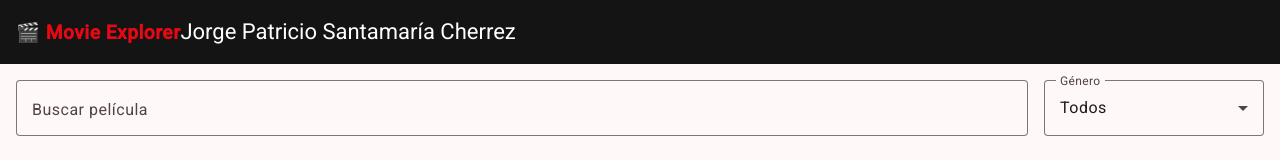
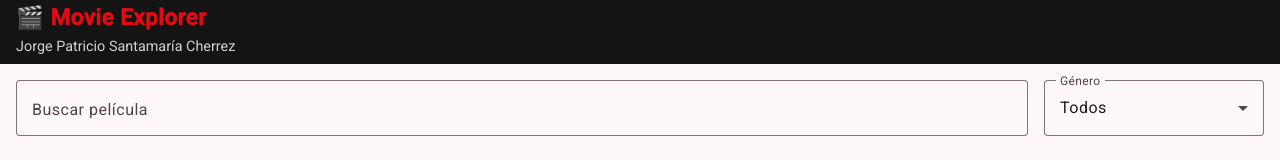
Before and after one commit to Patogol35/movie-explorer, an Angular app: page / in a window 1280 px wide. Shown: the top 160 px of the page. Built offline with nearby package versions, Linux system fonts and the light colour scheme.

Commit message:
Update home.component.css

```diff
--- a/src/app/pages/home/home.component.css
+++ b/src/app/pages/home/home.component.css
@@ -31,6 +31,30 @@
   gap: 1rem;
 }
 
+
+
+
+.toolbar-content {
+  display: flex;
+  flex-direction: column; /* apila verticalmente */
+}
+
+.logo {
+  font-weight: 700;
+  font-size: 1.4rem;
+  letter-spacing: .5px;
+  color: #e50914; /* rojo estilo Netflix */
+}
+
+.subtitle {
+  font-size: 0.9rem;
+  color: white;
+  opacity: 0.8;
+  margin-top: 2px; /* separa un poco del logo */
+}
+
+
+
 /* Ajustes de cada tarjeta */
 app-movie-card {
   max-width: 180px;
```
